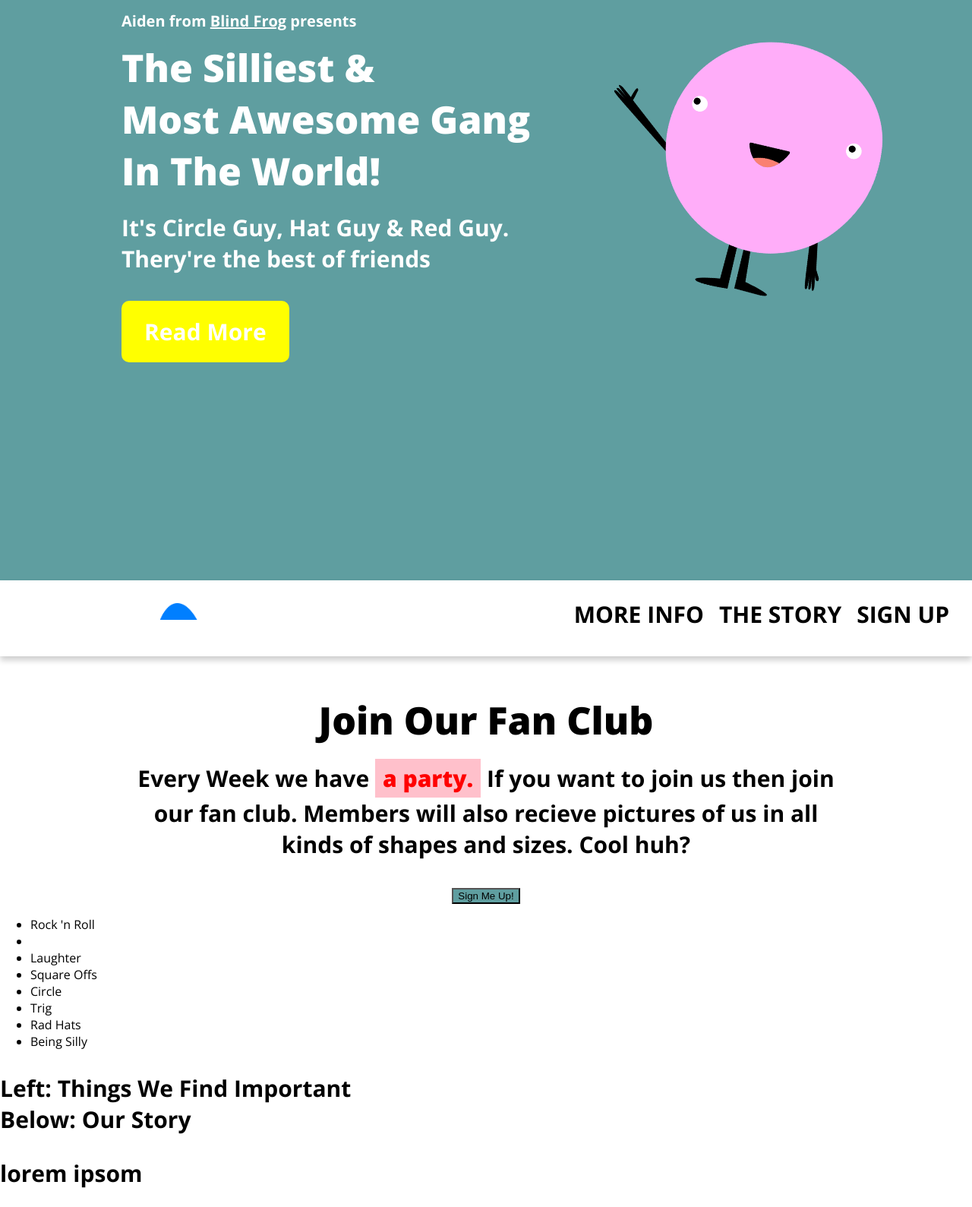
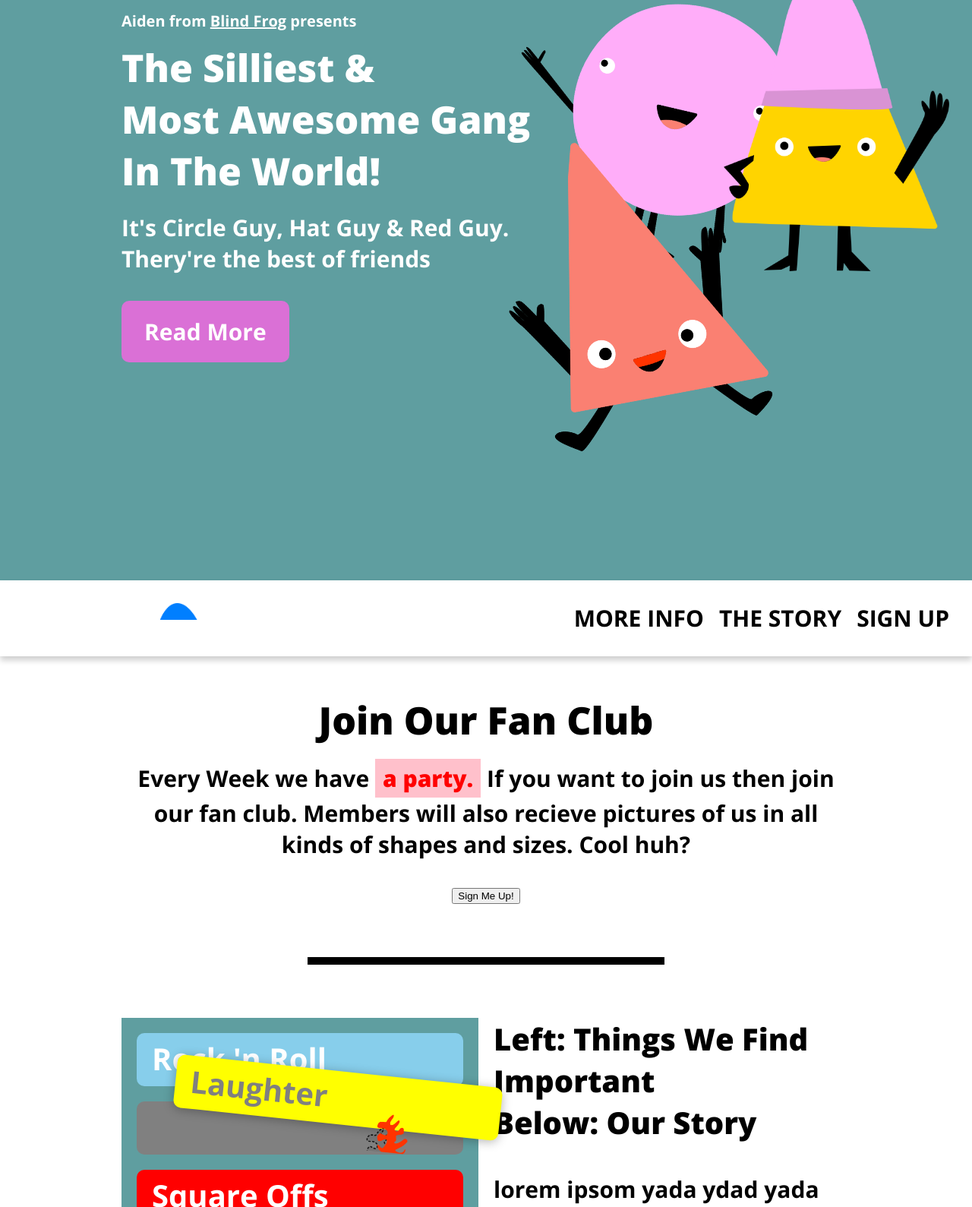
Before and after one commit to MrFroggy12/3rd-try, a plain HTML site: page index.html in a window 1280 px wide. Shown: the part 36-1625 px from the top of the page at 76% size. Drawn offline with nearby package versions, Linux system fonts and the light colour scheme.

Commit message:
Story, footer styling

```diff
--- a/index.html
+++ b/index.html
@@ -16,7 +16,7 @@
 			In The World!</h1>
 			<h3>It's Circle Guy, Hat Guy &amp; Red Guy.<br/>
 			Thery're the best of friends</h3>
-			<a class="cta alt" href="#more-info">Read More</a>
+			<a class="cta" href="#more-info">Read More</a>
 		</div>
 		<div class="character1"></div>
 		<div class="character2"></div>
@@ -35,12 +35,12 @@
 		<div class="wrapper">
 			<h2>Join Our Fan Club</h2>
 			<p>Every Week we have <span class="highlight">a party.</span> If you want to join us then join our fan club. Members will also recieve pictures of us in all kinds of shapes and sizes. Cool huh?</p>
-			<button class="cta">Sign Me Up!</button>
+			<button class="cta.alt">Sign Me Up!</button>
 		</div>
 	</div>
-
 <div class="sep"></div>
 <div class="story" id="story">
+	<div class="wrapper">
 		<ul class="nb-list">
 			<li class="blue">Rock 'n Roll</li>
 			<li class="gray">&nbsp;</li>
@@ -52,17 +52,20 @@
 			<li class="yellow">Being Silly</li>
 		</ul>
 		<h3>Left: Things We Find Important<br/>Below: Our Story</h3>
-		<p>lorem ipsom</p>
-		<p>lorem ipsom</p>
-		<p>lorem ipsom</p>
-		<p>lorem ipsom</p>
+		<p>lorem ipsom yada ydad yada</p>
+		<p>lorem ipsom blah blah blah</p>
+		<p>lorem ipsom word word word</p>
+		<p>lorem ipsom humph humph humph</p>
+		<p>lorem ipsom humph humph humph</p>
+		<p>lorem ipsom humph humph humph</p>
 	</div>
-	<div class="sep">
-
 </div>
+<div class="sep"></div>
 <img src="assets/characters/the-gang.png" width="735" height="399" alt="The Gang">
 <footer>
+	<div class="wrapper">
 		Made by Aiden from <a href="https://taptapkaboom.com">Blind Frogg<a/>
+	</div>
 </footer>
 	<div class="popup">
 		<div class="blanket"></div>
--- a/style.css
+++ b/style.css
@@ -63,38 +63,58 @@ p{
 }
 
 .character1{
-	background: url(assets/characters/circle-guy.png) no-repeat 0 0;
-	background-size: 100%;
-	width: 363px;
-	height: 344px;
-	position: absolute; top: 10%; right: 10%;
-	transform: rotate(15deg);
+    background: url(assets/characters/circle-guy.png) no-repeat 0 0;
+    background-size: 100%;
+    width: 363px;
+    height: 344px;
+    position: absolute;
+    top: 30px;
+    right: 250px;
+    transform: rotate(15deg);.
 }
+
+.character3{
+	background: url(assets/characters/hat-guy.png) no-repeat 0 0;
+    background-size: 100%;
+    width: 297px;
+    height: 400px;
+    position: absolute;
+    bottom: 400px;
+    right: 30px;
+}
+
 
 .character2{
 	background: url(assets/characters/eish-guy.png) no-repeat 0 0;
-	background-size: 100%;
-	width: 309;
-	height: 371;
-	position: absolute; top: 213px; right: 109px;
-	transform: rotate(15deg);
-}
-
-
-.character3{
-	background: url(assets/characters/hat-guy.png) no-repeat 0 0;
-	background-size: 100%;
-	width: 297;
-	height: 286;
-	position: absolute; bottom: 74px; right: 277px;
+    background-size: 100%;
+    width: 309px;
+    height: 430px;
+    position: absolute;
+    top: 213px;
+    right: 300px;
+    transform: rotate(-15deg);
 }
 
 
 a.cta,
 button.cta{
-	background-color: cadetblue;
-	box-shadow: 0 0 0 10px solid rgba(0,0,0,.15);
-	color: black;
+	font-size: 30px;
+	font-weight: bold;
+	color: white;
+	background: orchid;
+	display: inline-block;
+	box-shadow: 0 0 0 12px solid rgba(0,127,255,.15);
+	padding: 20px 30px;
+	border-radius: 10px;
+	text-decoration: none;
+	border: none;
+	outline: none;
+	cursor: pointer;
+}
+
+a.cta:active,
+button.cta:active{
+	opacity: .7;
 }
 
 a.cta.alt,
@@ -102,9 +122,9 @@ button.cta.alt{
 	font-size: 30px;
 	font-weight: bold;
 	color: white;
-	background: yellow;
+	background: orchid;
 	display: inline-block;
-	box-shadow: 0 0 0 10px solid rgba(0,127,255,.15);
+	border-top: 0 0 0 12px solid rgba(0,127,255,.15);
 	padding: 20px 30px;
 	border-radius: 10px;
 	text-decoration: none;
@@ -115,7 +135,8 @@ nav{
 	background-color: white;
 	box-shadow: 0 5px 8px rgba(0, 0, 0, .2);
 	position: sticky;
-	top: 0
+	top: 0;
+	z-index: 1;
 }
 
 nav .logo{
@@ -151,7 +172,7 @@ nav ul li a{
 	text-transform: uppercase;
 	color: black;
 	text-decoration: none;
-	padding: 30px 10px;
+	padding: 35px 10px;
 	line-height: 30px;
 }
 
@@ -175,3 +196,86 @@ nav ul li a{
 	line-height: 50px;
 	font-weight: 800;
 }
+
+.sep{
+	width: 470px;
+	height: 10px;
+	background-color: black;
+	margin: 70px auto;
+}
+
+.story h3{
+	font-size: 40px;
+	font-weight: 800;
+}
+
+.nb-list{
+	width: 470px;
+	padding: 20px 20px 0 20px;
+	box-sizing: border-box;
+	background-color: cadetblue;
+	float: left;
+	margin: 0 20px 20px 0;
+	position: relative;
+}
+
+.nb-list li{
+	height: 70px;
+	border-radius: 10px;
+	font-size: 40px;
+	color: white;
+	font-weight: bold;
+	display: block;
+	margin-bottom: 20px;
+	padding: 6px 20px;
+	box-sizing: border-box;
+}
+
+.nb-list li.red{background-color: red;}
+.nb-list li.blue{background-color: skyblue;}
+.nb-list li.gray{background-color: gray;}
+.nb-list li.yellow{background-color: yellow; color: gray;}
+.nb-list li.pink{background-color: pink;}
+.nb-list li.salmon{background-color: salmon;}
+
+.nb-list li.dragging{
+	position: absolute;
+	top: 70px;
+	left: 70px;
+	right: -30px;
+	transform: rotate(6deg);
+	box-shadow: 0 2px 14px rgba(0, 0, 0, 0.3);
+}
+
+.nb-list li.dragging:after{
+	content: '';
+	display: block;
+	position: absolute;
+	width: 54px;
+	height: 50px;
+	background: url(assets/characters/relative-pot.png) no-repeat 0 0;
+	background-size: 100%;
+	bottom: -30px;
+	left: 60%;
+}
+
+.gamng-img{
+	display: block;
+	margin: 0 auto;
+}
+
+footer{
+	text-align: center;
+	color: rgba(0, 0, 0, .4);
+	font-size: 20px;
+	margin: 85px 0 45px;
+	font-weight: bold;
+}
+
+footer a{
+		color: rgba(0, 0, 0, .4);
+}
+
+.popup{
+	display: none;
+}
```
Lines whose indentation alone changed are shown as unchanged.
